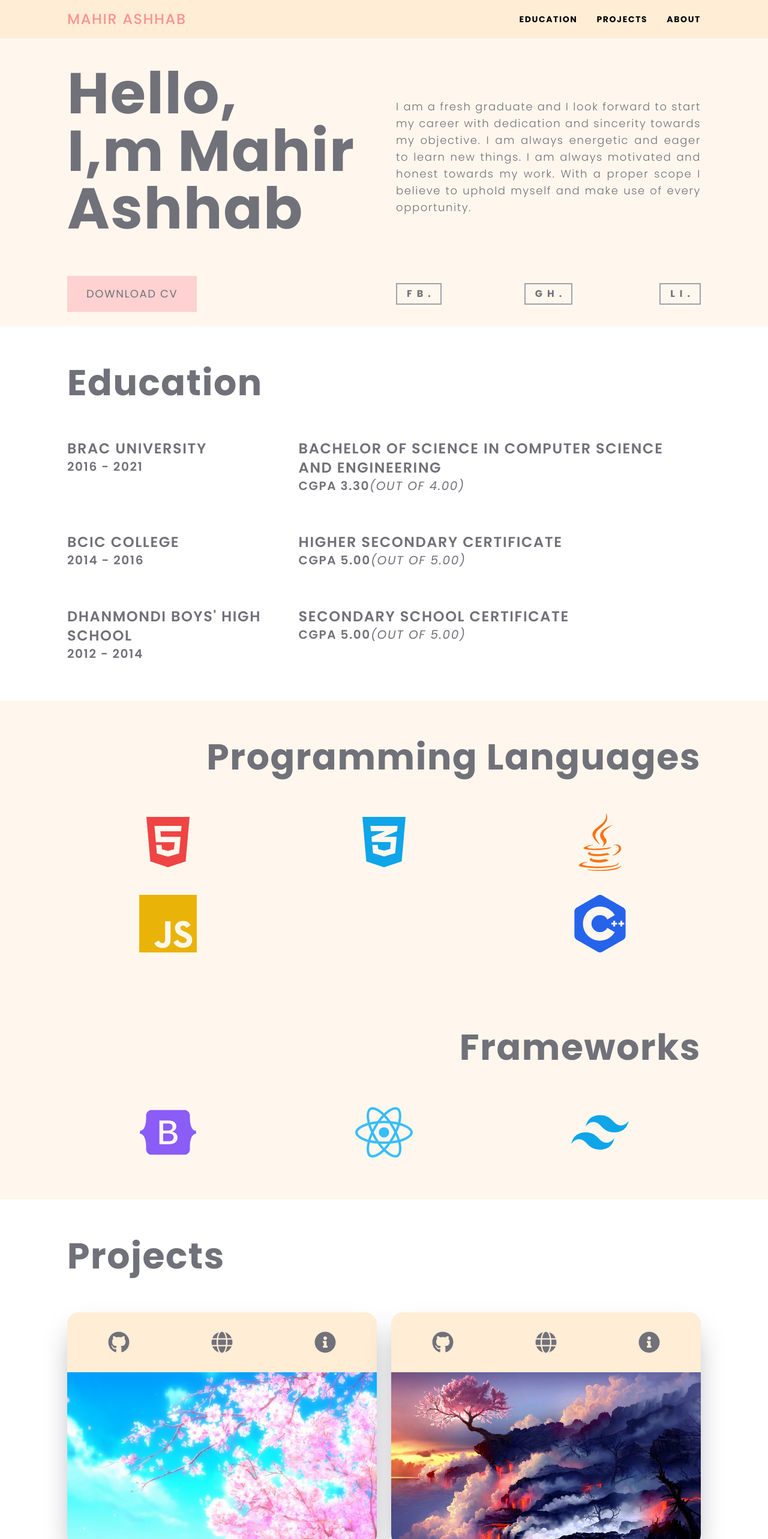
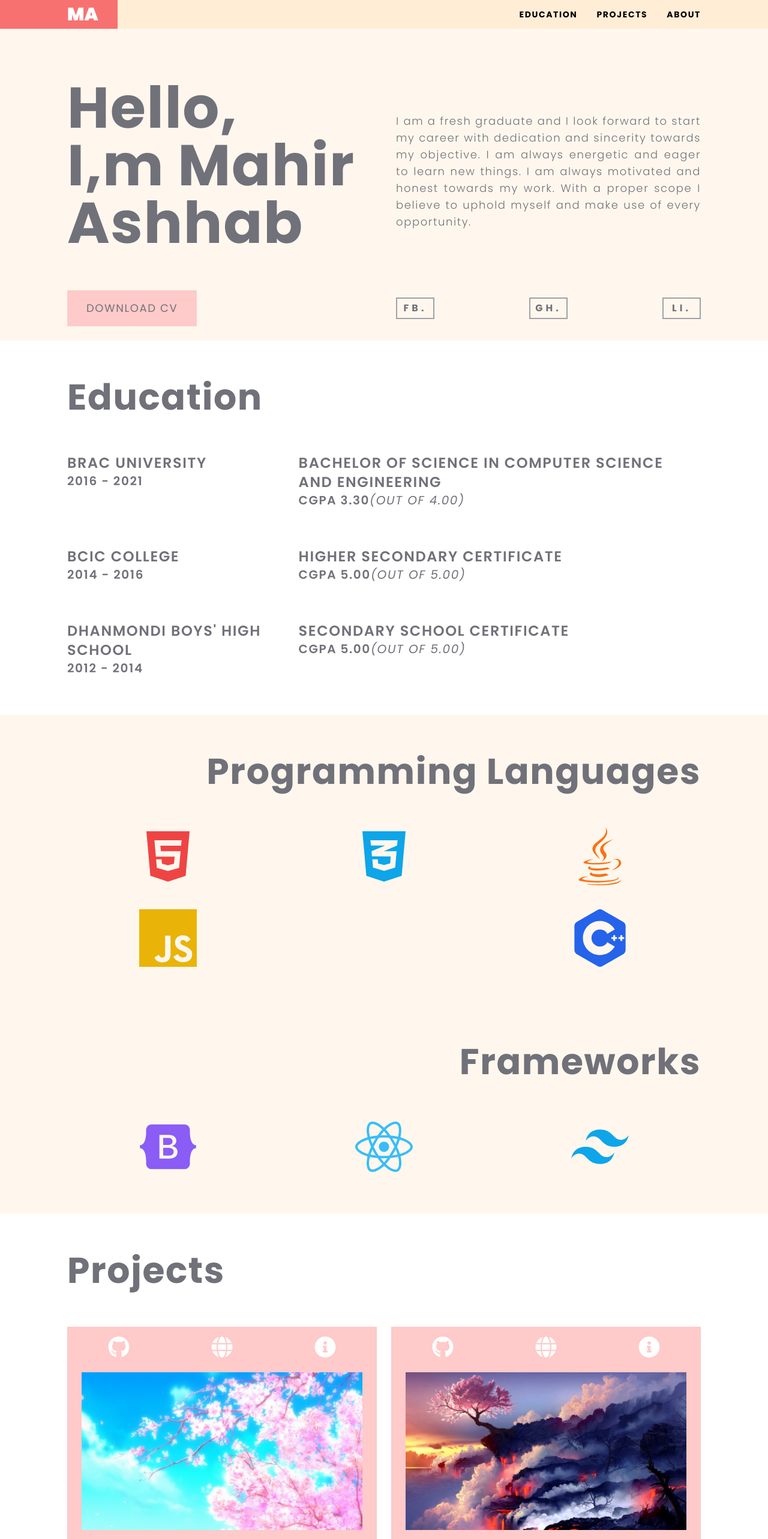
Before and after one commit to MahirAshhab/personal-portfolio, a React (Create React App) app: page / in a window 1280 px wide. Shown: the top 2566 px of the page at 60% size. Built offline with nearby package versions, Linux system fonts and the light colour scheme.

Commit message:
Tweaks and Fixes

```diff
--- a/src/components/Education/Education.js
+++ b/src/components/Education/Education.js
@@ -1,8 +1,21 @@
 import React from 'react';
-import './Education.css';
+import styled from 'styled-components';
 
 const Education = () => {
+    const StyledDiv = styled.div`
+        .education-container{
+            grid-template-columns: auto;
+        }
+
+        @media (min-width: 1024px) {
+            .education-container{
+                grid-template-columns: 35% auto;
+            }
+        }
+    `;
+
     return (
+        <StyledDiv>
             <div className="
             education-main-container
             pr-8 pl-8
@@ -106,6 +119,7 @@ const Education = () => {
                     </div>
                 </div>
             </div>
+        </StyledDiv>
     );
 };
 
--- a/src/components/Hero/Hero.js
+++ b/src/components/Hero/Hero.js
@@ -1,15 +1,35 @@
 import React from 'react';
-import './hero.css';
 import cv from '../../cv/Mahir_Ashhab_CV.pdf'
+import styled from 'styled-components';
 
 const Hero = () => {
+    const StyleDiv = styled.div`
+        .hero-container{
+            background-color: rgb(255 247 237);
+        }
+        .cv{
+            background-color: #fecaca;
+            transition: .5s;
+        }
+        .icon-container a{
+            letter-spacing: 5px;
+            transition: 0.5s;
+        }
+
+        .icon-container a:hover, .cv:hover{
+            background-color: #f87171;
+            color: white;
+        }
+    `;
+
     return (
+        <StyleDiv>
             <div className="
             hero-container
             grid md:grid-cols-2 grid-col-1 gap-x-10
             items-center
-        pr-8 pl-8 pt-6 pb-6
-        lg:pr-28 lg:pl-28 lg:pt-6 lg:pb-6">
+            pr-8 pl-8 pt-28 pb-6
+            lg:pr-28 lg:pl-28">
                 <div className="
                 hero-header
                 flex md:flex-col
@@ -54,13 +74,15 @@ const Hero = () => {
                     text-base
                     font-bold
                     uppercase
+                    text-center
                     flex">
                         <a
                             href="https://www.facebook.com/mahir.ashhab.71/"
                             target="_blank"
                             rel="noopener noreferrer"
                             className="
-                        pl-4 pt-1 pb-1 pr-2
+                            w-16
+                            pt-1 pb-1
                             border-2 border-zinc-400">
                             fb.
                         </a>
@@ -75,7 +97,8 @@ const Hero = () => {
                             target="_blank"
                             rel="noopener noreferrer"
                             className="
-                        pl-4 pt-1 pb-1 pr-2
+                            w-16
+                            pt-1 pb-1
                             border-2 border-zinc-400">
                             gh.
                         </a>
@@ -90,13 +113,16 @@ const Hero = () => {
                             target="_blank"
                             rel="noopener noreferrer"
                             className="
-                        pl-4 pt-1 pb-1 pr-2
+                            w-16
+                            pt-1 pb-1
                             border-2 border-zinc-400">
                             li.
                         </a>
                     </div>
                 </div>
             </div >
+        </StyleDiv>
+
     );
 };
 
--- a/src/components/Hero/hero.css
+++ /dev/null
@@ -1,16 +0,0 @@
-.hero-container{
-    background-color: rgb(255 247 237);
-}
-.cv{
-    background-color: #ffd1d1;
-    transition: .5s;
-}
-.icon-container a{
-    letter-spacing: .5em;
-    transition: 0.5s;
-}
-
-.icon-container a:hover, .cv:hover{
-    background-color: #ff9191;
-    color: white;
-}
--- a/src/components/Navbar/Navbar.css
+++ /dev/null
@@ -1,43 +0,0 @@
-*{
-    padding: 0;
-    margin: 0;
-    text-decoration: none;
-    list-style: none;
-    box-sizing: border-box;
-}
-
-label.logo{
-    line-height: 4rem;
-    transition: 0.5s;
-}
-
-nav ul li{
-    line-height: 4rem;
-}
-
-nav label{
-    transition: 0.5s;
-}
-
-label.logo:hover{
-    font-weight: 500;
-}
-
-nav ul li a:hover{
-    transition: 0.5s;
-    color: #ff9191;
-}
-
-nav label:hover{
-    color: #ff9191;
-}
-
-@media (max-width: 1024px) {
-    ul{
-        transition: all 0.5s;
-    }
-
-    #check:checked ~ ul{
-        left: 0;
-    }
-}
--- a/src/components/Navbar/Navbar.js
+++ b/src/components/Navbar/Navbar.js
@@ -1,14 +1,62 @@
 import React from 'react';
 import Hero from '../Hero/Hero';
 import { FaBars } from 'react-icons/fa';
-import './Navbar.css';
+import styled from 'styled-components';
 
 const Navbar = () => {
+    const StyleDiv = styled.div`
+        *{
+            text-decoration: none;
+            list-style: none;
+            box-sizing: border-box;
+        }
+
+        nav{
+            position: fixed;
+            top: 0;
+            z-index: 5;
+        }
+
+        .logo{
+            line-height: 3rem;
+            transition: 0.5s;
+        }
+
+        nav ul li{
+            line-height: 3rem;
+        }
+
+        nav label{
+            transition: 0.5s;
+        }
+
+        nav ul li a:hover{
+            transition: 0.5s;
+            color: #f87171;
+        }
+
+        nav .icon-container a{
+            letter-spacing: 5px;
+            transition: 0.5s;
+        }
+
+        @media (max-width: 1024px) {
+            ul{
+                transition: all 0.5s;
+            }
+
+            #check:checked ~ ul{
+                left: 0;
+            }
+        }
+    `;
+
     return (
+        <StyleDiv>
             <div>
                 <nav className="
                 bg-orange-100
-                w-full h-16
+                w-full h-12
                 uppercase">
                     <input type="checkbox" id="check" className="
                     hidden"/>
@@ -16,7 +64,7 @@ const Navbar = () => {
                     text-black
                     float-right
                     text-xl
-                    h-16
+                    h-12
                     flex
                     lg:hidden
                     items-center
@@ -26,14 +74,18 @@ const Navbar = () => {
                         <FaBars />
                     </label>
                     <label className="logo
-                    text-black
-                    text-2xl
-                    font-extralight
+                    text-white
+                    text-3xl
+                    font-black
                     float-left
                     pl-8
+                    pr-8
                     cursor-pointer
-                    lg:pl-28">
-                    Mahir Ashhab
+                    lg:pl-28
+                    tracking-normal
+                    bg-red-300
+                    hover:bg-red-400">
+                        MA
                     </label>
                     <ul className="
                     text-black
@@ -43,12 +95,12 @@ const Navbar = () => {
                     lg-2:fixed
                     lg-2:w-full
                     lg-2:h-screen
-                    lg-2:top-16
+                    lg-2:top-12
                     lg-2:-left-full
                     lg-2:text-center
                     lg-2:bg-orange-100
                     lg-2:border-t-2
-                    lg-2:border-zinc-400">
+                    lg-2:border-red-300">
 
                         <li className="
                         inline-block
@@ -99,7 +151,8 @@ const Navbar = () => {
                         sm:mr-32
                         ml-20
                         mr-20
-                    lg-2:grid grid-cols-3 gap-4">
+                        lg-2:grid grid-cols-3 gap-4
+                        tracking-widest">
                             <div className="
                             text-base
                             font-bold
@@ -110,8 +163,11 @@ const Navbar = () => {
                                     target="_blank"
                                     rel="noopener noreferrer"
                                     className="
-                            pl-4 pt-1 pb-1 pr-2
-                            border-2 border-zinc-400">
+                                    w-16
+                                    pt-1 pb-1
+                                    border-2 border-zinc-400
+                                    hover:bg-red-400
+                                    hover:text-white">
                                     fb.
                                 </a>
                             </div>
@@ -125,8 +181,11 @@ const Navbar = () => {
                                     target="_blank"
                                     rel="noopener noreferrer"
                                     className="
-                            pl-4 pt-1 pb-1 pr-2
-                            border-2 border-zinc-400">
+                                    w-16
+                                    pt-1 pb-1
+                                    border-2 border-zinc-400
+                                    hover:bg-red-400
+                                    hover:text-white">
                                     gh.
                                 </a>
                             </div>
@@ -140,8 +199,11 @@ const Navbar = () => {
                                     target="_blank"
                                     rel="noopener noreferrer"
                                     className="
-                            pl-4 pt-1 pb-1 pr-2
-                            border-2 border-zinc-400">
+                                    w-16
+                                    pt-1 pb-1
+                                    border-2 border-zinc-400
+                                    hover:bg-red-400
+                                    hover:text-white">
                                     li.
                                 </a>
                             </div>
@@ -149,7 +211,9 @@ const Navbar = () => {
                     </ul>
                 </nav>
                 <Hero></Hero>
-        </div >
+            </div>
+        </StyleDiv>
+
     );
 };
 
--- a/src/components/Projects/Projects.css
+++ /dev/null
@@ -1,8 +0,0 @@
-.project-items{
-    background-color: rgb(255 237 213);
-    border-radius: 20px;
-}
-
-.icon{
-    transition: 0.5s;
-}
--- a/src/components/Projects/Projects.js
+++ b/src/components/Projects/Projects.js
@@ -1,12 +1,23 @@
 import React from 'react';
-import './Projects.css';
+import styled from 'styled-components';
+import { FaGlobe, FaGithub, FaInfoCircle } from 'react-icons/fa';
 import project01 from '../../images/project01.jpg';
 import project02 from '../../images/project02.jpg';
 import project03 from '../../images/project03.jpg';
-import { FaGlobe, FaGithub, FaInfoCircle } from 'react-icons/fa';
 
 const Projects = () => {
+    const StyledDiv = styled.div`
+        .project-items{
+            color: white;
+        }
+
+        .icon{
+            transition: 0.5s;
+        }
+    `;
+
     return (
+        <StyledDiv>
             <div className="
             project-container
             pr-8 pl-8 pt-16
@@ -19,17 +30,18 @@ const Projects = () => {
                     Projects
                 </h1>
                 <div className="
-            grid grid-cols-1 lg:grid-cols-2 gap-x-6 gap-y-16">
+                grid grid-cols-1
+                lg:grid-cols-2
+                gap-x-6 gap-y-16">
                     <div className="
-                shadow-2xl shadow-zinc-400
                     project-items
+                    bg-red-200
                     overflow-hidden">
                         <div className="
                         grid grid-cols-3">
                             <div className="
                             group
-                        pb-6 pt-6
-                        lg:pb-8 lg:pt-8
+                            pt-4
                             grid
                             justify-items-center
                             relative">
@@ -40,8 +52,7 @@ const Projects = () => {
                                 </FaGithub>
                             </div>
                             <div className="
-                        pb-6 pt-6
-                        lg:pb-8 lg:pt-8
+                            pt-4
                             flex
                             justify-center">
                                 <FaGlobe className="
@@ -51,8 +62,7 @@ const Projects = () => {
                                 </FaGlobe>
                             </div>
                             <div className="
-                        pb-6 pt-6
-                        lg:pb-8 lg:pt-8
+                            pt-4
                             flex
                             justify-center">
                                 <FaInfoCircle className="
@@ -62,18 +72,17 @@ const Projects = () => {
                                 </FaInfoCircle>
                             </div>
                         </div>
-                    <img src={project01} className="" alt="" />
+                        <img src={project01} className="p-6" alt="" />
                     </div>
                     <div className="
-                shadow-2xl shadow-zinc-400
                     project-items
+                    bg-red-200
                     overflow-hidden">
                         <div className="
                         grid grid-cols-3">
                             <div className="
                             group
-                        pb-6 pt-6
-                        lg:pb-8 lg:pt-8
+                            pt-4
                             grid
                             justify-items-center
                             relative">
@@ -84,8 +93,7 @@ const Projects = () => {
                                 </FaGithub>
                             </div>
                             <div className="
-                        pb-6 pt-6
-                        lg:pb-8 lg:pt-8
+                            pt-4
                             flex
                             justify-center">
                                 <FaGlobe className="
@@ -95,8 +103,7 @@ const Projects = () => {
                                 </FaGlobe>
                             </div>
                             <div className="
-                        pb-6 pt-6
-                        lg:pb-8 lg:pt-8
+                            pt-4
                             flex
                             justify-center">
                                 <FaInfoCircle className="
@@ -106,18 +113,17 @@ const Projects = () => {
                                 </FaInfoCircle>
                             </div>
                         </div>
-                    <img src={project02} className="" alt="" />
+                        <img src={project02} className="p-6" alt="" />
                     </div>
                     <div className="
-                shadow-2xl shadow-zinc-400
                     project-items
+                    bg-red-200
                     overflow-hidden">
                         <div className="
                         grid grid-cols-3">
                             <div className="
                             group
-                        pb-6 pt-6
-                        lg:pb-8 lg:pt-8
+                            pt-4
                             grid
                             justify-items-center
                             relative">
@@ -128,8 +134,7 @@ const Projects = () => {
                                 </FaGithub>
                             </div>
                             <div className="
-                        pb-6 pt-6
-                        lg:pb-8 lg:pt-8
+                            pt-4
                             flex
                             justify-center">
                                 <FaGlobe className="
@@ -139,8 +144,7 @@ const Projects = () => {
                                 </FaGlobe>
                             </div>
                             <div className="
-                        pb-6 pt-6
-                        lg:pb-8 lg:pt-8
+                            pt-4
                             flex
                             justify-center">
                                 <FaInfoCircle className="
@@ -150,11 +154,11 @@ const Projects = () => {
                                 </FaInfoCircle>
                             </div>
                         </div>
-                    <img src={project03} className="" alt="" />
+                        <img src={project03} className="p-6" alt="" />
                     </div>
-
                 </div>
             </div >
+        </StyledDiv>
     );
 };
 
```
Also changed, not shown: src/components/Education/Education.css (deleted, +0 -9 lines), package.json (line endings or trailing spaces). Lines whose indentation alone changed are shown as unchanged.
